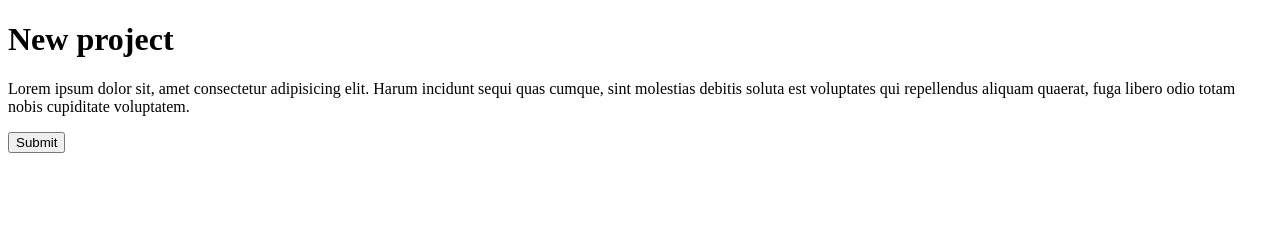
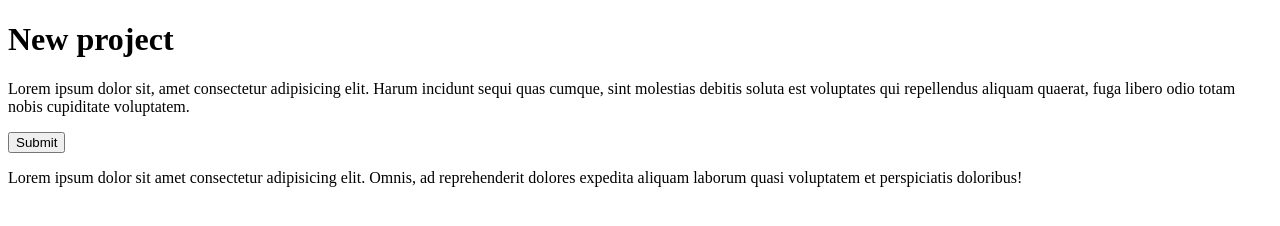
Before and after one commit to Skyeranking/new-project, a plain HTML site: page index.html in a window 1280 px wide. Drawn offline with Linux system fonts and the light colour scheme.

Commit message:
my second commit

```diff
--- a/index.html
+++ b/index.html
@@ -9,5 +9,6 @@
     <h1>New project</h1>
     <p>Lorem ipsum dolor sit, amet consectetur adipisicing elit. Harum incidunt sequi quas cumque, sint molestias debitis soluta est voluptates qui repellendus aliquam quaerat, fuga libero odio totam nobis cupiditate voluptatem.</p>
     <button>Submit</button>
+    <p>Lorem ipsum dolor sit amet consectetur adipisicing elit. Omnis, ad reprehenderit dolores expedita aliquam laborum quasi voluptatem et perspiciatis doloribus!</p>
 </body>
 </html>
```
